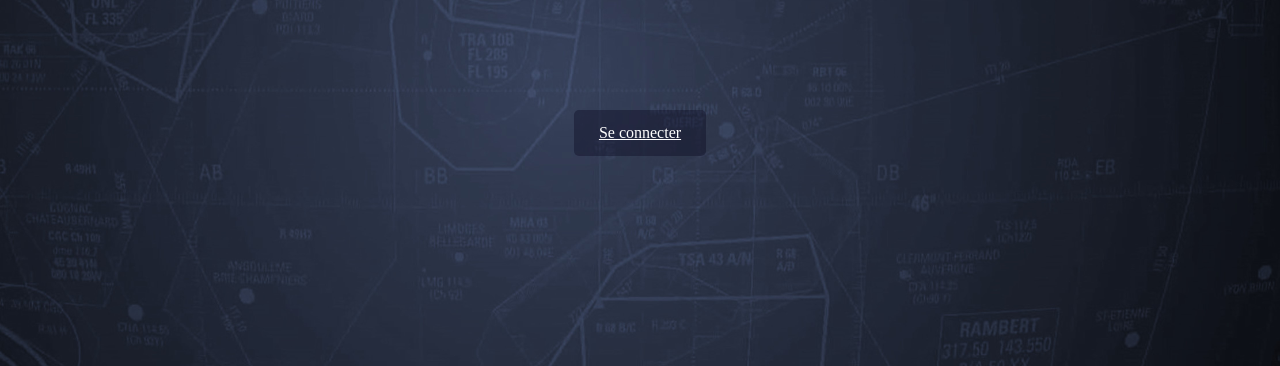
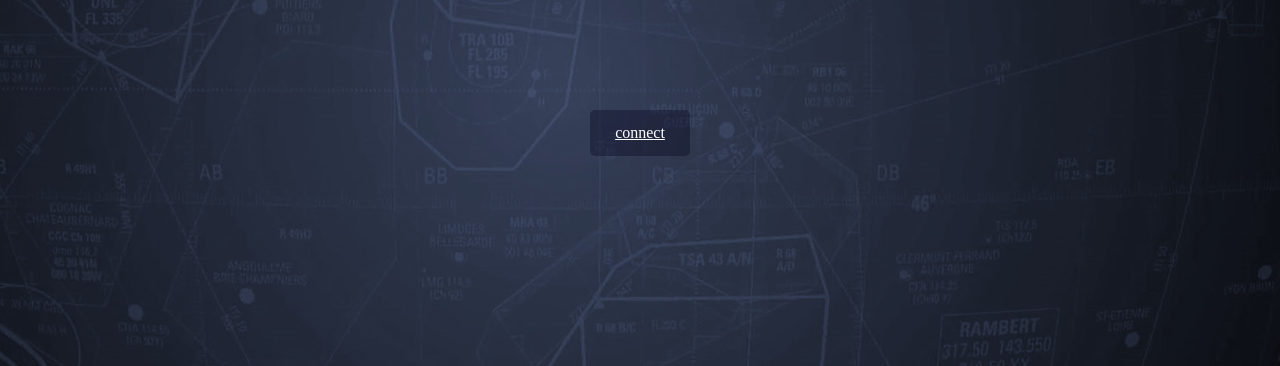
Before and after one commit to 153dop/ksa, a Django app: page / in a window 1280 px wide. Shown: the part 287-653 px from the top of the page. Run offline with Django 4.2, Linux system fonts and the light colour scheme; parts of the project's set-up code (start-up, migrations or seed data) failed here and were passed over.

Commit message:
Update home.html

```diff
--- a/templates/home.html
+++ b/templates/home.html
@@ -10,5 +10,5 @@ Mental Math - KSA100 - EISPN
 
 {% block a%}
 
-<a class="btn btn-primary" href="/login" role="button">Se connecter</a>
+<a class="btn btn-primary" href="/login" role="button">connect</a>
 {% endblock%}
```
